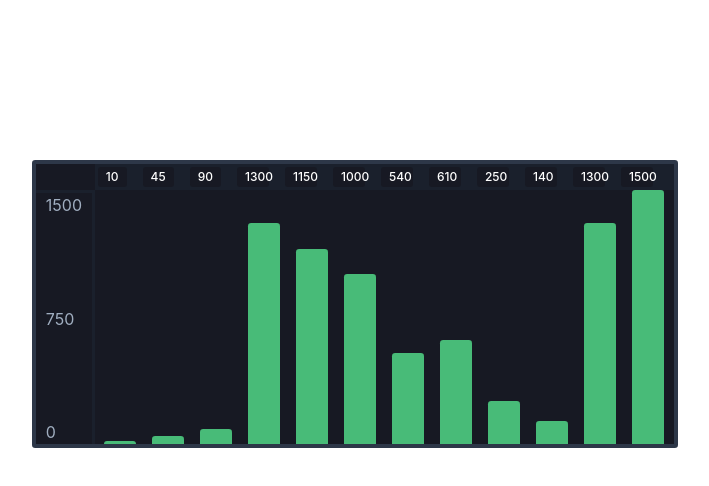
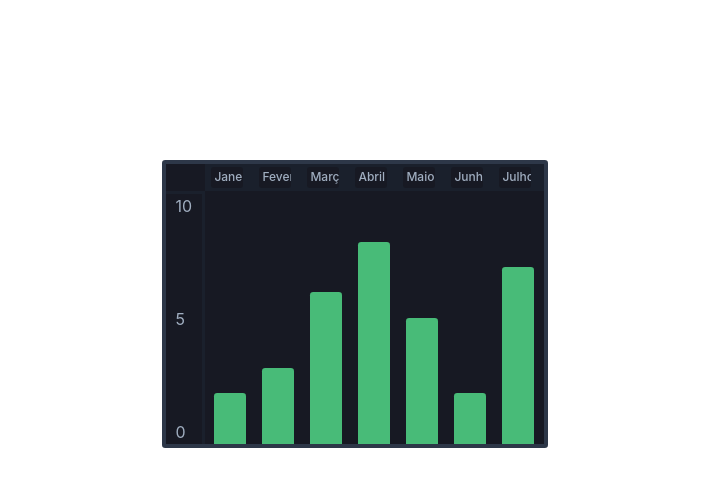
Before and after one commit to gustavo-zsilva/bchart, a Next.js app: page / in a window 1280 px wide. Shown: the top 486 px of the page, without its empty margins (285-994 px from the left). Built offline with nearby package versions, Linux system fonts and the light colour scheme.

Commit message:
Chart is Functional 🔥

```diff
--- a/src/components/BarChart.tsx
+++ b/src/components/BarChart.tsx
@@ -8,14 +8,15 @@ import { Header } from './Header'
 type BarChartProps = {
     total: number,
     oscillation: number[],
+    labels: string[],
 }
 
-export function BarChart({ total, oscillation }: BarChartProps) {
+export function BarChart({ total, oscillation, labels }: BarChartProps) {
 
 
 
     return (
-        <ChartProvider total={total} oscillation={oscillation}>
+        <ChartProvider total={total} oscillation={oscillation} labels={labels}>
             <Flex
                 display="grid"
                 bg="gray.900"
--- a/src/components/Header.tsx
+++ b/src/components/Header.tsx
@@ -4,7 +4,7 @@ import { useChart } from '../hooks/useChart'
 
 export function Header() {
 
-    const { oscillation } = useChart()
+    const { oscillation, labels } = useChart()
 
     return (
         <Flex
@@ -12,16 +12,21 @@ export function Header() {
             gridColumnStart="2"
             gridGap="1rem"
             bgColor="gray.800"
-            p=".2rem"
+            p=".2rem .4rem"
+            justifyContent={labels.length >= oscillation.length ? null : "space-around"}
         >
-            {oscillation.map((value, index) => (
+            {labels.map((value, index) => (
                 <Tag
                     key={index}
                     size="sm"
                     borderRadius=".2rem"
                     bg="gray.900"
-                    color="#FFF"
-                    maxW="2rem"
+                    color="gray.400"
+                    p=".2rem"
+                    maxW={labels.length >= oscillation.length ? "2rem" : null}
+                    overflow="hidden"
+                    cursor="pointer"
+                    title={value}
                 >
                     {value}
                 </Tag>
--- a/src/pages/index.tsx
+++ b/src/pages/index.tsx
@@ -11,7 +11,11 @@ export default function Home() {
         <link rel="icon" href="/favicon.ico" />
       </Head>
 
-      <BarChart total={1500} oscillation={[10, 45, 90, 1300, 1150, 1000, 540, 610, 250, 140, 1300, 1500]} />
+      <BarChart
+        total={10}
+        oscillation={[2, 3, 6, 8, 5, 2, 7]}
+        labels={['Janeiro', 'Fevereiro', 'Março', 'Abril', 'Maio', 'Junho', 'Julho']}
+      />
     </Flex>
   )
 }
```
Also changed, not shown: src/contexts/ChartContext.tsx (+5 -2 lines).
